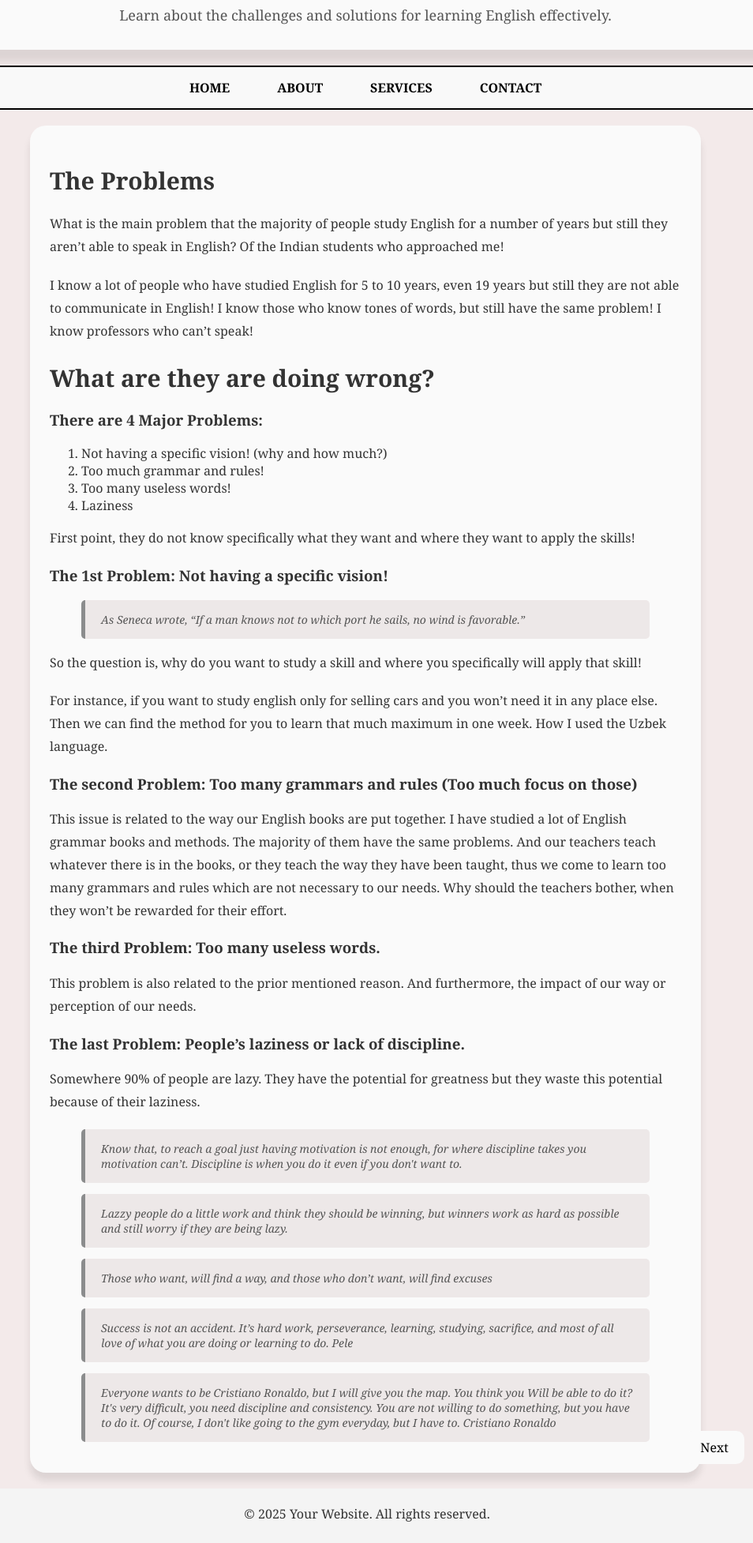
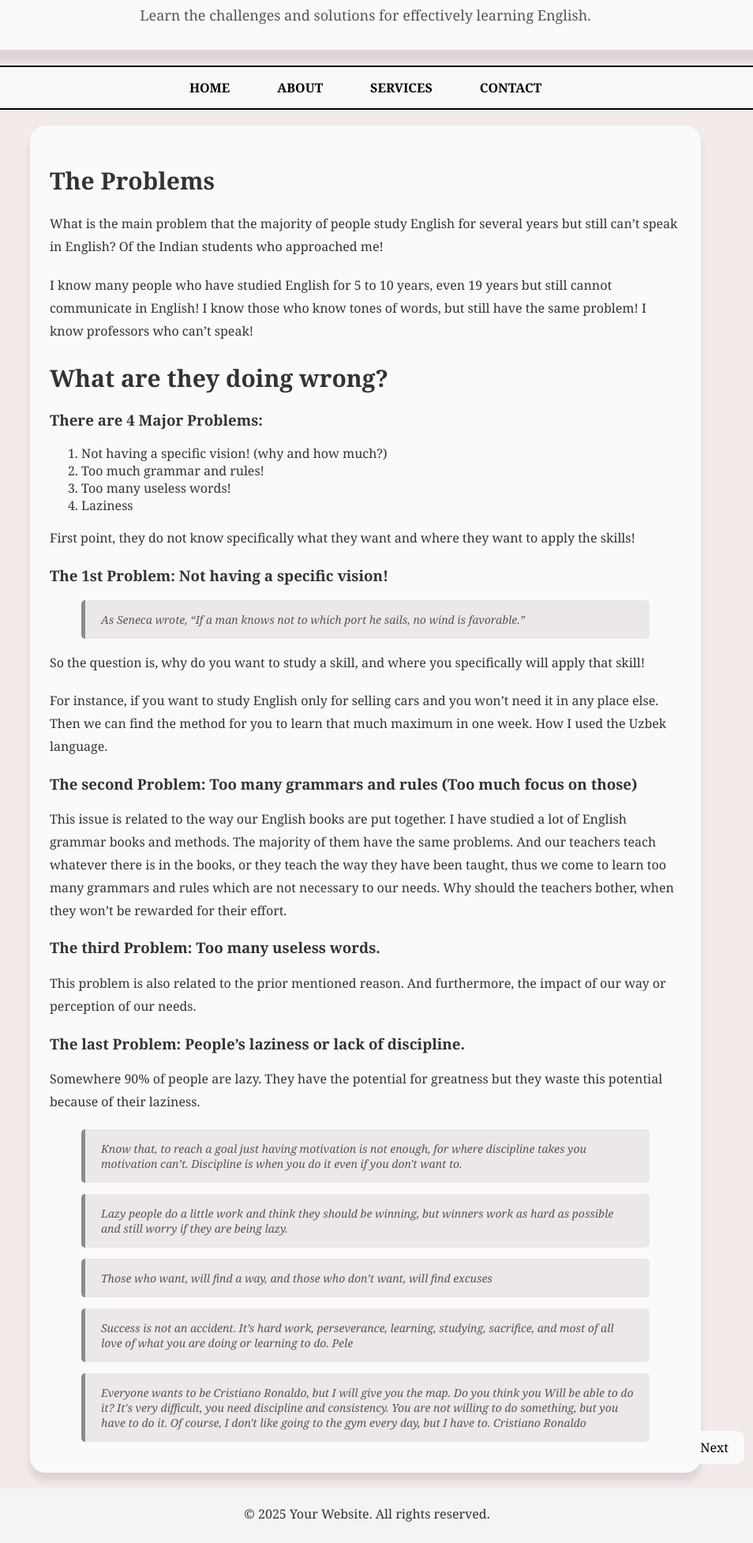
Before and after one commit to bobojon-isoqov/The-Most-Effective-Method, a plain HTML site: page index.html in a window 1280 px wide. Shown: the part 103-2057 px from the top of the page at 79% size, without its empty margins (177-1131 px from the left). Drawn offline with Linux system fonts and the light colour scheme.

Commit message:
index.html

```diff
--- a/Method Introduction.html
+++ b/index.html
@@ -3,7 +3,7 @@
 <head>
     <meta charset="UTF-8">
     <meta name="viewport" content="width=device-width, initial-scale=1.0">
-    <meta name="description" content="Why do people fail to learn speaking in English in a short period?">
+    <meta name="description" content=" Why do people fail to learn to speak in English in a short period?">
     <title>Introduction - Problems</title>
 
 
@@ -53,7 +53,7 @@ header {
             color: #333;
 
             position: relative; /* Required for positioning the button inside ( this is very important!
-                                you just need to put this under any thing you want and the button will go there ) */
+                                you just need to put this under anything you want and the button will go there ) */
         }
 
         /* Menu Bar Styling */
@@ -210,7 +210,7 @@ header {
 
     <header style="background-color: #fafafa; text-align: center; padding: 10px 10px;">
         <h1 style="font-size: 36px; margin-bottom: 10px;">The Most Effective Method</h1>
-        <p style="font-size: 18px; color: #555;">Learn about the challenges and solutions for learning English effectively.</p>
+        <p style="font-size: 18px; color: #555;">Learn the challenges and solutions for effectively learning English.</p>
     </header>
 
     <nav class="menu-container">
@@ -225,15 +225,15 @@ header {
     <article>
         <h2>The Problems</h2>
         <section>
-        <p>What is the main problem that the majority of people study English for a number of years but still they aren’t able to speak in English? Of the Indian students who approached me!</p>
+        <p>What is the main problem that the majority of people study English for several years but still can’t speak in English? Of the Indian students who approached me!</p>
         </section>
 
         <section>
-        <p>I know a lot of people who have studied English for 5 to 10 years, even 19 years but still they are not able to communicate in English! I know those who know tones of words, but still
+        <p>I know many people who have studied English for 5 to 10 years, even 19 years but still cannot communicate in English! I know those who know tones of words, but still
         have the same problem! I know professors who can’t speak!</p>
         </section>
 
-        <h2>What are they are doing wrong? </h2>
+        <h2>What are they doing wrong? </h2>
 
         <h3>There are 4 Major Problems:</h3>
         <ol>
@@ -250,9 +250,9 @@ header {
         <h3>The 1st Problem: Not having a specific vision!</h3>
 
         <blockquote>As Seneca wrote, “If a man knows not to which port he sails, no wind is favorable.”</blockquote>
-        <p>So the question is, why do you want to study a skill and where you specifically will apply that skill!</p>
+        <p>So the question is, why do you want to study a skill, and where you specifically will apply that skill!</p>
 
-        <p>For instance, if you want to study english only for selling cars and you won’t need it in any place else. Then we can find the method for you to learn that much maximum in one week. How I used the Uzbek language. </p>
+        <p>For instance, if you want to study English only for selling cars and you won’t need it in any place else. Then we can find the method for you to learn that much maximum in one week. How I used the Uzbek language. </p>
         </section>
 
         <section>
@@ -280,14 +280,14 @@ header {
         <section>
             <blockquote>Know that, to reach a goal just having motivation is not enough, for where discipline takes you motivation can’t. Discipline is when you do it even if you don't want to.</blockquote>
 
-            <blockquote>Lazzy people do a little work and think they should be winning, but winners work as hard as possible and still worry if they are being lazy.</blockquote>
+            <blockquote> Lazy people do a little work and think they should be winning, but winners work as hard as possible and still worry if they are being lazy.</blockquote>
 
             <blockquote>Those who want, will find a way, and those who don’t want, will find excuses</blockquote>
 
             <blockquote>Success is not an accident. It’s hard work, perseverance, learning, studying, sacrifice, and most of all love of what you are doing or learning to do.  Pele</blockquote>
 
-            <blockquote>Everyone wants to be Cristiano Ronaldo, but I will give you the map. You think you Will be able to do it? It's very difficult, you need discipline and consistency. You are not willing to
-         do something, but you have to do it. Of course, I don't like going to the gym everyday, but I have to. Cristiano Ronaldo</blockquote>
+            <blockquote>Everyone wants to be Cristiano Ronaldo, but I will give you the map. Do you think you Will be able to do it? It's very difficult, you need discipline and consistency. You are not willing to
+         do something, but you have to do it. Of course, I don't like going to the gym every day, but I have to. Cristiano Ronaldo</blockquote>
         </section>
 
         <a href="next-page.html" class="next-button">Next</a>
```
